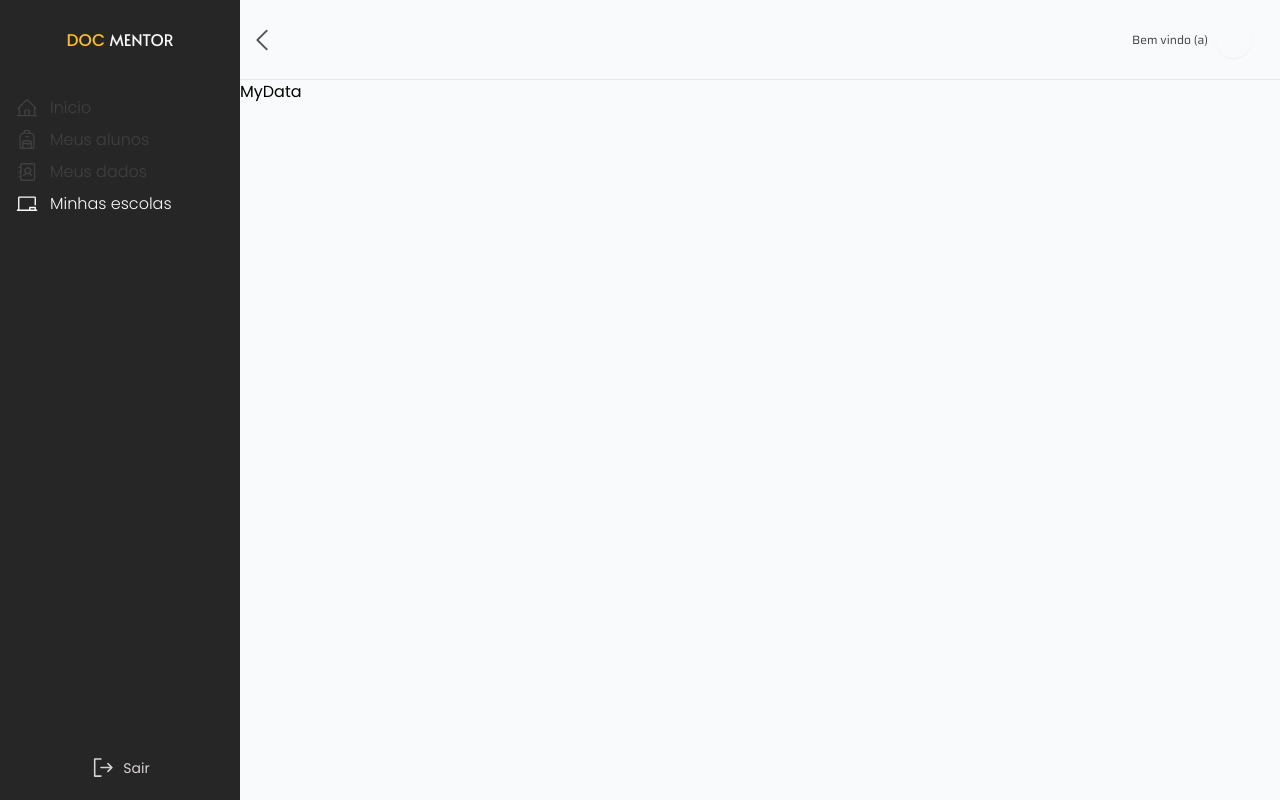
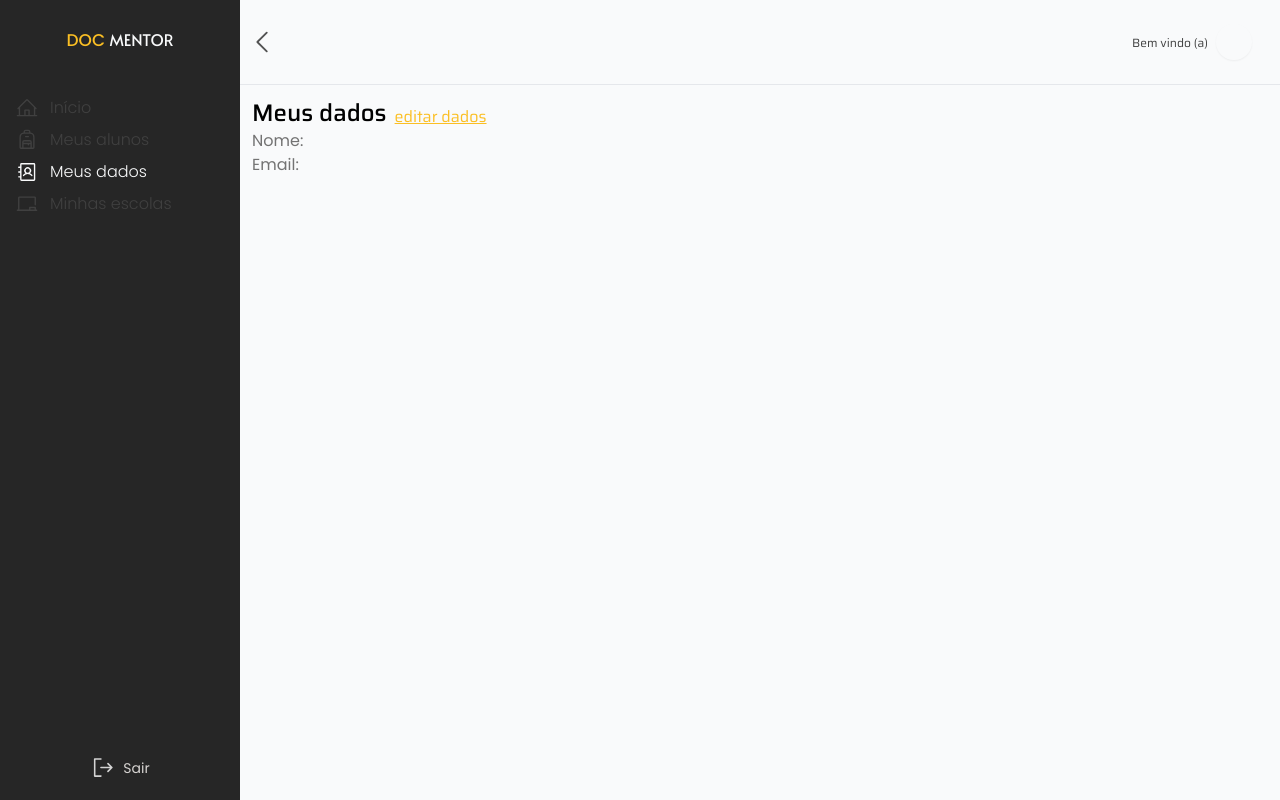
Before and after one commit to devvagnerBR/doc-mentor-v1, a React (Vite) app: page /dashboard/meus-dados in a window 1280 px wide. Built offline with nearby package versions, Linux system fonts and the light colour scheme; no server answers; the database is empty.

Commit message:
feat: my-data page

```diff
--- a/src/components/header/index.jsx
+++ b/src/components/header/index.jsx
@@ -10,7 +10,7 @@ const Header = () => {
     const navigate = useNavigate()
 
     return (
-        <header className='h-20  border-b   w-full flex items-center justify-between pr-4 gap-2'>
+        <header className='h-[95px]  border-b   w-full flex items-center justify-between pr-4 gap-2'>
             <CaretLeft onClick={() => navigate( -1 )} className='ml-2 cursor-pointer text-neutral-600' size={30} />
 
             <div className='flex  gap-2'>
--- a/src/components/sidebar/index.jsx
+++ b/src/components/sidebar/index.jsx
@@ -9,8 +9,8 @@ const SideBar = () => {
     const navItems = [
         { id: 1,icon: HouseLine,content: 'Início',path: '/dashboard' },
         { id: 2,icon: Backpack,content: 'Meus alunos',path: 'meus-alunos' },
-        { id: 3,icon: AddressBook,content: 'Meus dados',path: 'minhas-escolas' },
-        { id: 4,icon: ChalkboardSimple,content: 'Minhas escolas',path: 'meus-dados' },
+        { id: 3,icon: AddressBook,content: 'Meus dados',path: 'meus-dados' },
+        { id: 4,icon: ChalkboardSimple,content: 'Minhas escolas',path: 'minhas-escolas' },
     ]
 
     const { logOut } = useTeacher()
--- a/src/pages/dashboard/myData/index.jsx
+++ b/src/pages/dashboard/myData/index.jsx
@@ -1,8 +1,33 @@
 import React from 'react'
+import useTeacher from '../../../hooks/useTeacher'
+import { AuthContext } from '../../../context/authContext';
+import useGetStudents from './../../../hooks/useGetStudents';
+import { Link } from 'react-router-dom';
 
 const MyData = () => {
+
+
+  const teacher = React.useContext( AuthContext )
+  const { students } = useGetStudents()
+  console.log( teacher );
+
+
   return (
-    <div>MyData</div>
+    <div className='w-full h-full flex flex-col'>
+      <header className='w-full flex h-25 justify-start items-start p-3 shrink-0 flex-col'>
+        <div className='flex items-end justify-center gap-2'>
+          <h1 className='text-2xl font-Saira font-medium'>Meus dados</h1>
+          <div>
+            <Link to={``} className=' font-Saira underline  text-amber-400 cursor-pointer'>editar dados</Link>
+          </div>
+        </div>
+
+        <div className='flex flex-col'>
+          <h2 className='text-neutral-500'>Nome: <span className='text-neutral-700'>{teacher.name}</span></h2>
+          <h2 className='text-neutral-500'>Email: <span className='text-neutral-700'>{teacher.email}</span></h2>
+        </div>
+      </header>
+    </div>
   )
 }
 
--- a/src/pages/dashboard/myHome/index.jsx
+++ b/src/pages/dashboard/myHome/index.jsx
@@ -4,7 +4,7 @@ import React from 'react'
 const MyHome = () => {
 
   return (
-    <div>
+    <div className='w-full h-full flex flex-col'>
       <p>MyHome Page</p>
     </div>
   )
--- a/src/pages/dashboard/mySchools/index.jsx
+++ b/src/pages/dashboard/mySchools/index.jsx
@@ -2,7 +2,9 @@ import React from 'react'
 
 const MySchools = () => {
   return (
-    <div>MySchools</div>
+    <div className='w-full h-full flex flex-col'>
+      <p>Minhas escolas</p>
+    </div>
   )
 }
 
--- a/src/pages/dashboard/myStudents/index.jsx
+++ b/src/pages/dashboard/myStudents/index.jsx
@@ -14,6 +14,7 @@ import { StudentContext } from '../../../context/studentsContext';
 
 
 const MyStudents = () => {
+
 
 
     const navigate = useNavigate()
@@ -34,7 +35,7 @@ const MyStudents = () => {
 
 
     return (
-            <div className='w-full h-full flex flex-col'>
+        <div className={`w-full h-full flex flex-col`}>
 
             <header className='w-full flex h-14 justify-start  items-center p-3 gap-3 shrink-0'>
                 <h1 className='text-2xl font-Saira font-medium'>Meus Alunos</h1>
--- a/src/pages/dashboard/myStudents/studentDetails/index.jsx
+++ b/src/pages/dashboard/myStudents/studentDetails/index.jsx
@@ -23,16 +23,17 @@ const StudentDetails = () => {
     const handleDeleteReport = async ( report ) => {
 
         if ( window.confirm( 'Deseja mesmo excluir esse relatório?' ) ) {
-            await deleteReport( report.id,studentDetails.id )
+            await deleteReport( report.id,studentId )
         }
     }
+
 
     return (
         <div className='w-full h-full flex flex-col'>
 
             <header className='w-full flex h-25 justify-start items-start p-3 shrink-0 flex-col'>
                 <div className='flex items-end justify-center gap-2'>
-                    <h1 className='text-2xl font-Saira font-medium'>{student?.student_name}</h1>
+                    <h1 className='text-2xl font-Saira font-medium'>{student?.name}</h1>
                     <div>
                         <Link to={`editar-aluno`} className=' font-Saira underline  text-amber-400 cursor-pointer'>editar aluno</Link>
                     </div>
```
Also changed, not shown: src/hooks/useTeacher.js (+0 -16 lines). Lines whose indentation alone changed are shown as unchanged.
